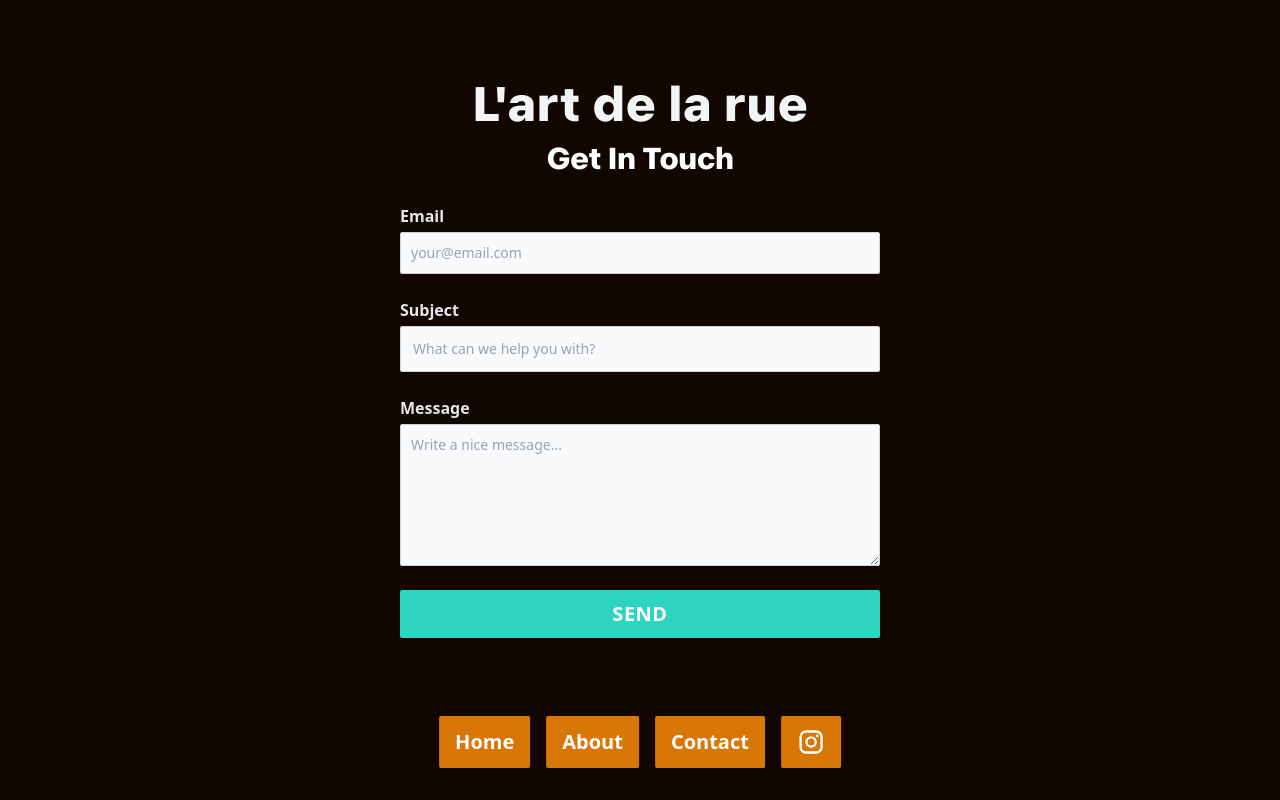
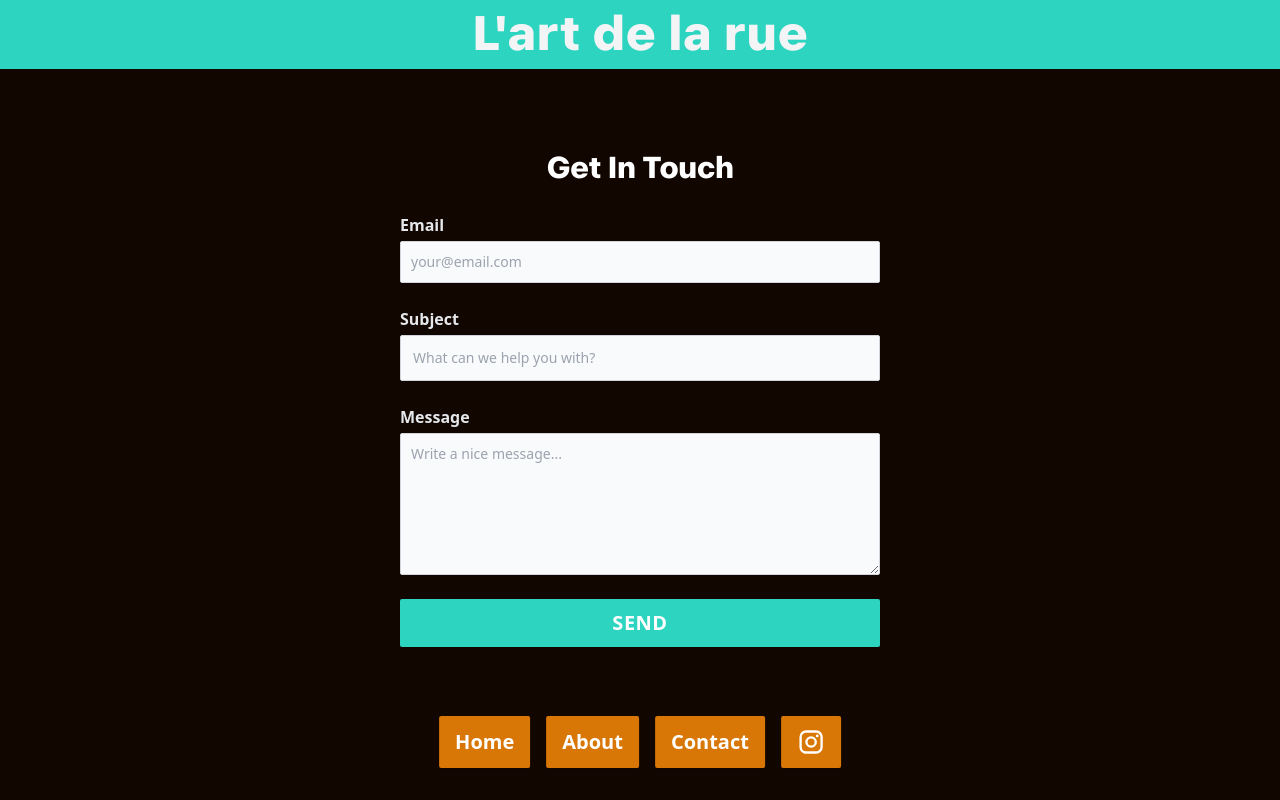
Before and after one commit to michaelsynan/lart, a Nuxt app: page /contact in a window 1280 px wide. Built offline with nearby package versions, Linux system fonts and the light colour scheme; a web font is replaced by a local one.

Commit message:
added page transitions, fixed heading

```diff
--- /dev/null
+++ b/components/MainHeading.vue
@@ -0,0 +1,9 @@
+<script lang="ts" setup></script>
+
+<template>
+  <div id="headingmobile" class="bg-stone-950 top-0 text-center text-5xl font-bold z-100 pb-3 w-full bg-teal pt-2">
+    <span class="mainheading">L'art de la rue</span>
+  </div>
+</template>
+
+<style scoped></style>
--- a/layouts/default.vue
+++ b/layouts/default.vue
@@ -2,6 +2,7 @@
   <main class="text-center relative !bg-amber-950">
     <div class="absolute inset-0 bg-black opacity-75 backdrop-blur-md"></div>
     <div class="relative">
+      <MainHeading />
       <slot />
       <BottomNav />
     </div>
--- a/pages/about.vue
+++ b/pages/about.vue
@@ -8,13 +8,11 @@ definePageMeta({
   <div class="w-full flex justify-center px-4">
     <div class="relative flex flex-col items-center justify-start  mt-10 md:mt-20 h-screen">
       <div class="rounded-md w-content mb-12">
-  <div id="headingmobile" class="bg-stone-950 top-0 text-center text-5xl font-bold z-100 pb-3 w-full">
-    <span class="mainheading">L'art de la rue</span>
-  </div>
-  <h2 class="text-lg md:text-xl font-bold py-2 uppercase bg-teal rounded">
-    <span class="mainheading py-2">Established 2000</span>
-  </h2>
-</div>
+        <!-- <MainHeading /> -->
+        <h2 class="text-lg md:text-xl font-bold py-2 uppercase rounded" bakclass="bg-teal">
+          <span class="mainheading py-2">Established 2000</span>
+        </h2>
+      </div>
 
       <p class="px-2 text-lg md:text-xl max-w-lg leading-loose mb-6 serif tracking-wide">NYC-based street artist Mohammad
         designs jewelry that brings to life the history and culture of the city in which he lives. Follow his <a
@@ -27,6 +25,7 @@ definePageMeta({
           href="https://formworkstudios.com" class="hover:border-b-2 hover:border-stone-700">Formwork Studios</a></p>
 
     </div>
-</div></template>
+  </div>
+</template>
 
 <style scoped></style>
--- a/pages/contact.vue
+++ b/pages/contact.vue
@@ -37,10 +37,7 @@ const handleButtonClick = () => {
     <div class="relative flex flex-col items-center justify-start md:mt-20 mt-10 h-screen w-full">
       <section class="align-left w-full mb-0 md:mb-10">
         <div class="mx-auto w-full md:w-lg px-4">
-          <div id="headingmobile"
-            class="top-0 text-center text-5xl font-bold z-100 pb-3 w-full mainheading">
-            <span>L'art de la rue</span>
-          </div>
+         <!-- <MainHeading /> -->
           <h2
             class="mb-4 text-2xl md:text-3xl tracking-tight font-extrabold text-center md:text-center text-white px-0 pb-3 md:px-4 mainheading">
             Get In Touch</h2>
```
Also changed, not shown: pages/index.vue (+4 -4 lines).
